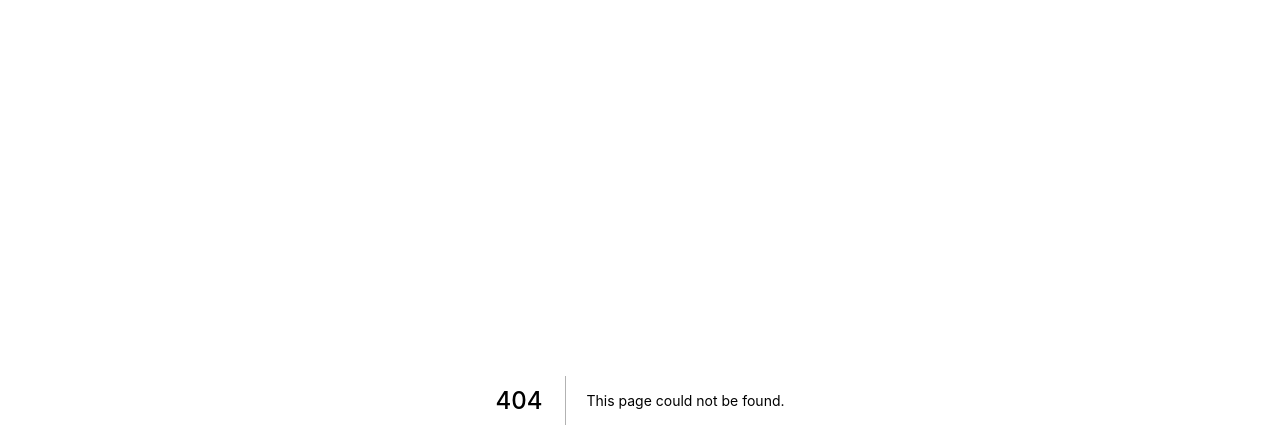
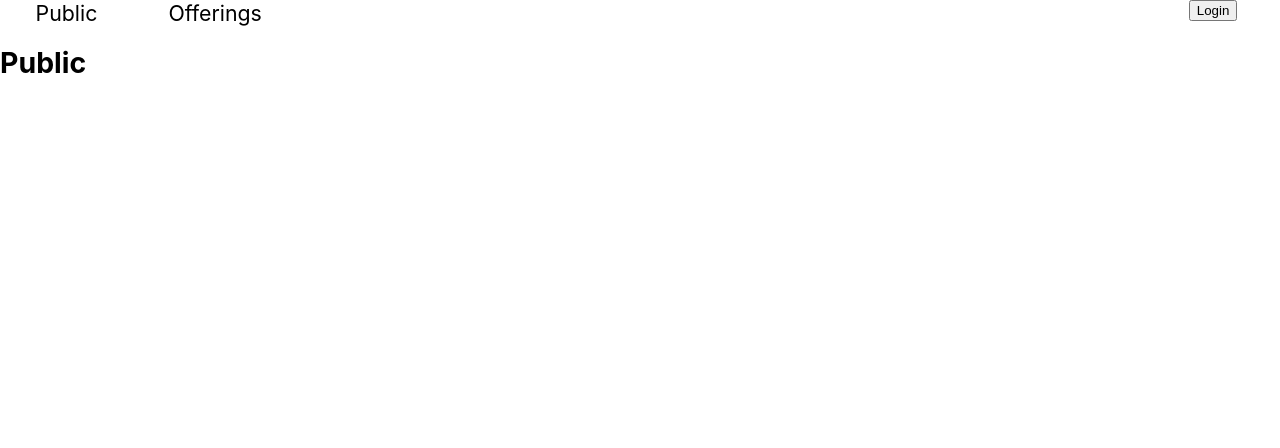
Before and after one commit to NazarDzendzelyuk/test-auth-app, a Next.js app: page /public in a window 1280 px wide. Before the commit this address had no page. Shown: the top 448 px of the page. Built offline with nearby package versions, Linux system fonts and the light colour scheme.

Commit message:
Add auth

```diff
--- /dev/null
+++ b/components/NavBar.js
@@ -0,0 +1,44 @@
+import Link from "next/link";
+
+const routes = [
+  {
+    link: "/",
+    label: "Public",
+  },
+  {
+    link: "/offerings",
+    label: "Offerings",
+  },
+  {
+    link: "/restricted",
+    label: "Restricted",
+    auth: true,
+  },
+];
+
+const NavBar = ({ isAuthenticated, isLoading, onLogin, onLogout }) => {
+  if (isLoading) return null;
+
+  return (
+    <nav>
+      {routes.map((elem) => {
+        if (elem.auth && !isAuthenticated) return null;
+
+        return (
+          <Link key={elem.link} href={elem.link}>
+            <a>{elem.label}</a>
+          </Link>
+        );
+      })}
+      <div className="login-container">
+        {isAuthenticated ? (
+          <button onClick={onLogout}>Log Out</button>
+        ) : (
+          <button onClick={onLogin}>Login</button>
+        )}
+      </div>
+    </nav>
+  );
+};
+
+export default NavBar;
--- a/package.json
+++ b/package.json
@@ -9,7 +9,10 @@
     "lint": "next lint"
   },
   "dependencies": {
+    "js-cookie": "^3.0.1",
+    "jsonwebtoken": "^8.5.1",
     "next": "12.0.1",
+    "node-fetch": "^3.0.0",
     "react": "17.0.2",
     "react-dom": "17.0.2"
   },
--- a/pages/_app.js
+++ b/pages/_app.js
@@ -1,7 +1,91 @@
-import '../styles/globals.css'
+import "../styles/globals.css";
 
-function MyApp({ Component, pageProps }) {
-  return <Component {...pageProps} />
-}
+import router from "next/router";
+import { useState, useEffect, createContext } from "react";
+import { isTokenActive } from "../utils";
 
-export default MyApp
+import NavBar from "../components/NavBar";
+
+export const UserContext = createContext();
+
+const App = ({ Component, pageProps }) => {
+  const [token, setToken] = useState(null);
+  const [isAuthenticated, setIsAuthenticated] = useState(null);
+
+  useEffect(() => {
+    checkAuth();
+  }, []);
+
+  useEffect(() => {
+    router.events.on("routeChangeComplete", checkAuth);
+
+    return () => {
+      router.events.off("routeChangeComplete", checkAuth);
+    };
+  }, []);
+
+  const checkAuth = () => {
+    const storedToken = localStorage.getItem("token");
+
+    if (storedToken && isTokenActive(storedToken)) {
+      setToken(token);
+      setIsAuthenticated(true);
+    } else {
+      setIsAuthenticated(false);
+      setToken("");
+    }
+  };
+
+  const onLogin = () => {
+    const data = {
+      userName: "username",
+      password: "password",
+    };
+
+    fetch("/api/login", {
+      method: "POST",
+      body: JSON.stringify(data),
+    })
+      .then((res) => res.json())
+      .then(({ token }) => {
+        console.log(token);
+        localStorage.setItem("token", token);
+        setToken(token);
+        setIsAuthenticated(true);
+      });
+  };
+
+  const onLogout = () => {
+    localStorage.removeItem("token");
+
+    setIsAuthenticated(false);
+  };
+
+  const isLoading = isAuthenticated === null;
+
+  return (
+    <UserContext.Provider
+      value={{
+        token,
+        isAuthenticated,
+        isLoading,
+      }}
+    >
+      <NavBar
+        isAuthenticated={isAuthenticated}
+        isLoading={isLoading}
+        onLogout={onLogout}
+        onLogin={onLogin}
+      />
+      <Component
+        {...{
+          ...pageProps,
+          isAuthenticated,
+          isLoading,
+        }}
+      />
+    </UserContext.Provider>
+  );
+};
+
+export default App;
--- a/pages/api/hello.js
+++ /dev/null
@@ -1,5 +0,0 @@
-// Next.js API route support: https://nextjs.org/docs/api-routes/introduction
-
-export default function handler(req, res) {
-  res.status(200).json({ name: 'John Doe' })
-}
--- /dev/null
+++ b/pages/api/login.js
@@ -0,0 +1,18 @@
+const jwt = require("jsonwebtoken");
+
+export default function login(req, res) {
+  try {
+    // Get user input
+    const { username } = req.body;
+
+    // Create token
+    const token = jwt.sign({ data: username }, "test", {
+      expiresIn: "1m",
+    });
+    console.log(token);
+    // user
+    res.status(200).json({ token });
+  } catch (err) {
+    console.log(err);
+  }
+}
--- /dev/null
+++ b/pages/api/offerings.js
@@ -0,0 +1,15 @@
+const unAuth = ["One", "Two", "Three"];
+const authOfferings = [...unAuth, "Four", "Five", "Six"];
+
+export default function offerings(req, res) {
+  try {
+    const { authorization } = req.headers;
+
+    const data =
+      authorization && JSON.parse(authorization) ? authOfferings : unAuth;
+
+    res.status(200).json({ data });
+  } catch (err) {
+    console.log(err);
+  }
+}
--- /dev/null
+++ b/pages/public.js
@@ -0,0 +1,7 @@
+const Public = () => {
+    return (
+        <h1>Public</h1>
+    )
+};
+
+export default Public;
--- a/styles/globals.css
+++ b/styles/globals.css
@@ -6,11 +6,55 @@ body {
     Ubuntu, Cantarell, Fira Sans, Droid Sans, Helvetica Neue, sans-serif;
 }
 
+html {
+  font-size: calc(16 * 100vw / 375);
+  width: calc(0vw + 100%);
+}
+@media screen and (min-width: 667px), screen and (min-aspect-ratio: 13 / 9) {
+  html {
+    font-size: calc(16 * 100vw / 667);
+  }
+}
+@media screen and (min-width: 768px) {
+  html {
+    font-size: calc(16 * 100vw / 768);
+  }
+}
+@media screen and (min-width: 960px),
+  screen and (min-width: 768px) and (min-aspect-ratio: 13 / 9) {
+  html {
+    font-size: calc(16 * 100vw / 1024);
+  }
+}
+@media screen and (min-width: 1025px) {
+  html {
+    font-size: calc(16 * 100vw / 1440);
+  }
+}
+
 a {
   color: inherit;
   text-decoration: none;
+
+  font-size: 1.5rem;
 }
 
 * {
   box-sizing: border-box;
 }
+
+nav {
+  display: flex;
+}
+
+nav a {
+  margin: 0 2.5rem;
+}
+
+.login-container {
+  margin-left: auto;
+}
+
+.login-container button {
+  margin-right: 3rem;
+}
--- /dev/null
+++ b/utils.js
@@ -0,0 +1,22 @@
+const parseJwt = (token) => {
+  var base64Url = token.split(".")[1];
+  var base64 = base64Url.replace(/-/g, "+").replace(/_/g, "/");
+  var jsonPayload = decodeURIComponent(
+    atob(base64)
+      .split("")
+      .map(function (c) {
+        return "%" + ("00" + c.charCodeAt(0).toString(16)).slice(-2);
+      })
+      .join("")
+  );
+
+  return JSON.parse(jsonPayload);
+};
+
+const isTokenActive = (token) => {
+  const parsed = parseJwt(token);
+
+  return parsed.exp > Math.floor(Date.now() / 1000);
+};
+
+export { isTokenActive };
```
Also changed, not shown: pages/index.js (+1 -41 lines), pages/offerings.js (added, +53 -0 lines), pages/restricted.js (added, +10 -0 lines), 1 other file (tests, documents, lock files or other folders).
